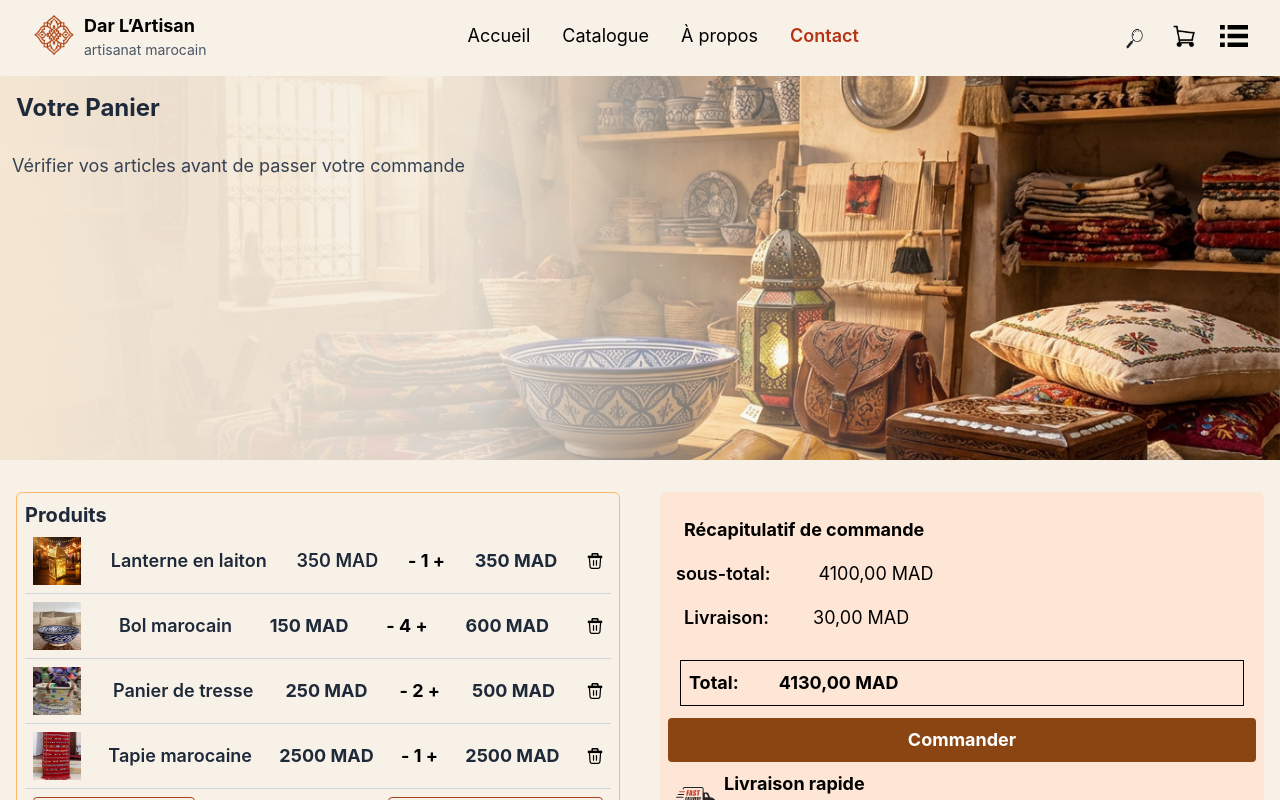
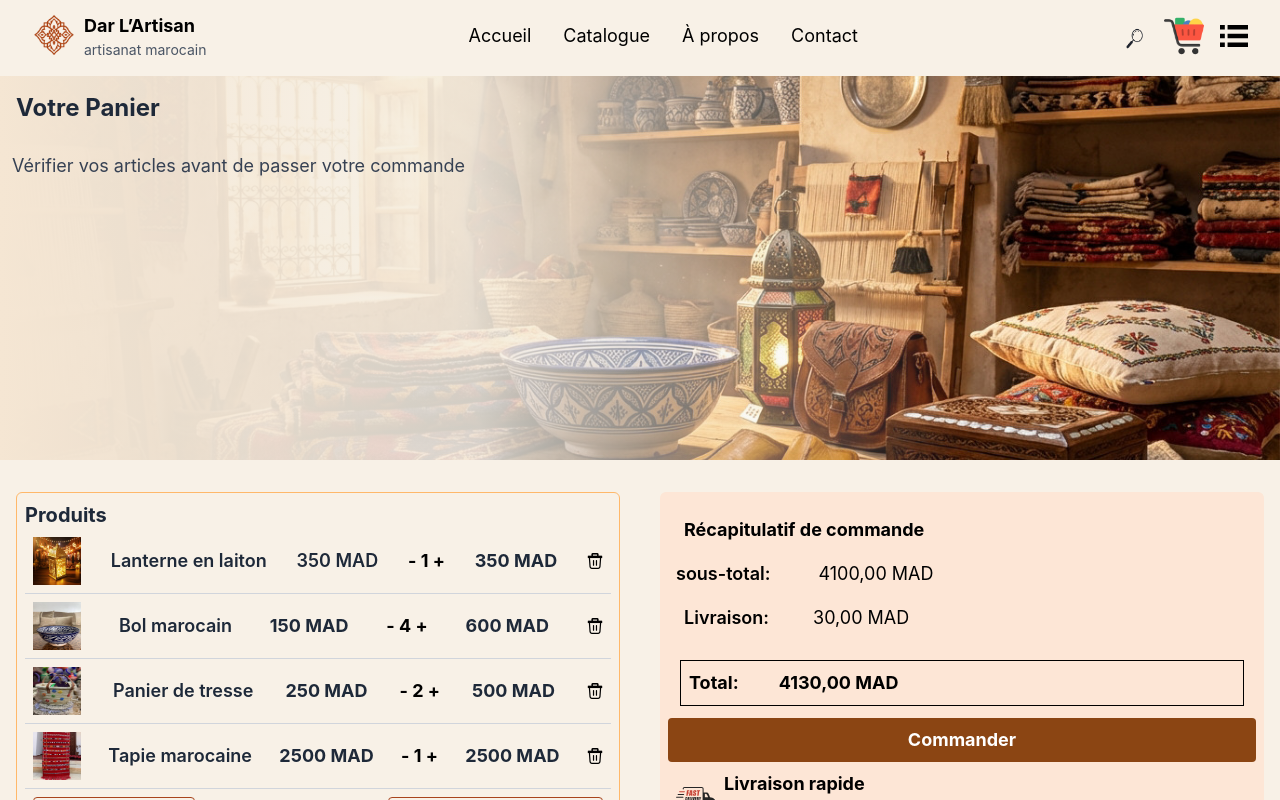
Before and after one commit to Amina-lakhddar/Dar_Artisant, a website: page panier.html in a window 1280 px wide. Shown: the top 800 px of the page. Drawn offline with Linux system fonts and the light colour scheme.

Commit message:
update icon panier in header for panier panier page

```diff
--- a/panier.html
+++ b/panier.html
@@ -41,7 +41,7 @@
         <a href="index.html" class="hover:text-[#B53213]">Accueil</a>
         <a href="catalogue.html" class="hover:text-[#B53213]">Catalogue</a>
         <a href="about.html" class="hover:text-[#B53213]">À propos</a>
-        <a href="contact.html" class="font-semibold text-[#B53213]">Contact</a>
+        <a href="contact.html" class="hover:text-[#B53213]">Contact</a>
 
     </nav>
 
@@ -65,8 +65,8 @@
            aria-label="Panier">
             <img
                 class="h-8 w-8 sm:h-10 sm:w-10"
-                src="./images/109338-removebg-preview.png"
-                alt=""
+                src="./images/shopping-color-icon.png"
+                alt="shopping cart icon"
             >
         </a>
 
```
